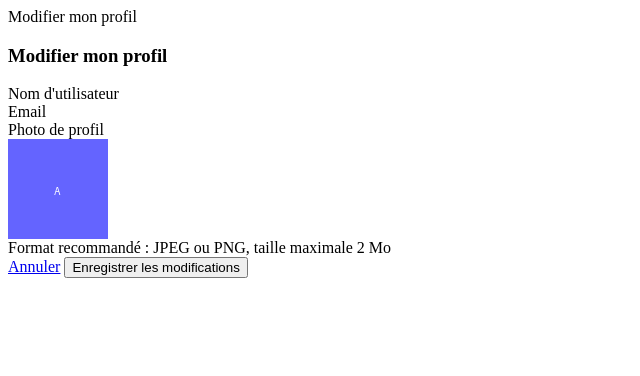
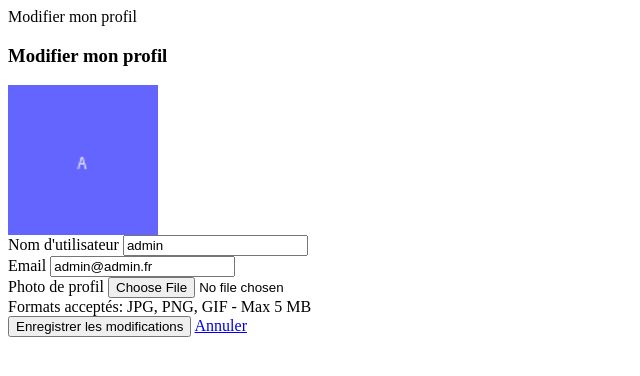
Before and after one commit to NayJi7/SecureSync, a Django app: page /edit/ in a window 1280 px wide. Shown: the top 376 px of the page, without its empty margins (0-640 px from the left). Run offline with Django 5.2, Linux system fonts and the light colour scheme; a user stored in the database is signed in.

Commit message:
ajout edit profile

```diff
--- a/backend/accounts/models.py
+++ b/backend/accounts/models.py
@@ -12,9 +12,14 @@
     photo = models.ImageField(upload_to=user_directory_path, blank=True, null=True)
 
     def save(self, *args, **kwargs):
-        if not self.photo:  # Si aucune photo n'est ajoutée
+        # On doit d'abord sauvegarder pour avoir un ID si c'est un nouvel utilisateur
+        is_new = self.pk is None
+        super().save(*args, **kwargs)
+
+        # Après la sauvegarde, on vérifie si une photo par défaut doit être créée
+        if not self.photo:
             self.photo.save(f"default_{self.username}.png", self.generate_default_avatar(), save=False)
-        super().save(*args, **kwargs)
+            super().save(update_fields=['photo'])
 
     def generate_default_avatar(self):
         """Génère une image avec l'initiale du pseudo."""
@@ -22,10 +27,8 @@
         img_size = (100, 100)
         bg_color = (100, 100, 255)  # Bleu
         text_color = (255, 255, 255)  # Blanc
-
         img = Image.new("RGB", img_size, bg_color)
         draw = ImageDraw.Draw(img)
-
         try:
             font = ImageFont.truetype("arial.ttf", 40)  # Police par défaut
         except IOError:
@@ -34,14 +37,12 @@
         text_size = draw.textbbox((0, 0), initial, font=font)
         text_x = (img_size[0] - (text_size[2] - text_size[0])) // 2
         text_y = (img_size[1] - (text_size[3] - text_size[1])) // 2
-
         draw.text((text_x, text_y), initial, font=font, fill=text_color)
 
         # Sauvegarde en mémoire
         image_io = io.BytesIO()
         img.save(image_io, format="PNG")
+        image_io.seek(0)
         content = ContentFile(image_io.getvalue(), name=f"default_{self.username}.png")
-
-        print(f"Image générée pour {self.username}: {content.name}")  # Debug pour vérifier le nom de l'image
-
+        print(f"Image générée pour {self.username}: {content.name}")  # Debug
         return content
--- a/backend/accounts/templates/edit_profile.html
+++ b/backend/accounts/templates/edit_profile.html
@@ -1,69 +1,68 @@
-
-
+{% load static %}
 {% block title %}Modifier mon profil{% endblock %}
 
 {% block content %}
-<div class="container my-5">
-    <div class="row">
-        <div class="col-md-8 mx-auto">
+<div class="container py-5">
+    <div class="row justify-content-center">
+        <div class="col-md-8">
             <div class="card shadow">
                 <div class="card-header bg-primary text-white">
                     <h3 class="mb-0">Modifier mon profil</h3>
                 </div>
                 <div class="card-body">
-                    <form method="post" enctype="multipart/form-data">
+                    <div class="mb-4 text-center">
+                        {% if user.photo %}
+                            <img src="{{ user.photo.url }}" alt="Photo de profil" class="rounded-circle img-thumbnail" style="width: 150px; height: 150px; object-fit: cover;">
+                        {% else %}
+                            <div class="rounded-circle bg-secondary text-white d-flex align-items-center justify-content-center mx-auto" style="width: 150px; height: 150px;">
+                                <span style="font-size: 60px;">{{ user.username.0|upper }}</span>
+                            </div>
+                        {% endif %}
+                    </div>
+
+                    <form method="POST" enctype="multipart/form-data">
                         {% csrf_token %}
 
                         {% if form.non_field_errors %}
                             <div class="alert alert-danger">
-                            {% for error in form.non_field_errors %}
-                                {{ error }}
-                            {% endfor %}
+                                {{ form.non_field_errors }}
                             </div>
                         {% endif %}
 
                         <div class="mb-3">
                             <label for="{{ form.username.id_for_label }}" class="form-label">Nom d'utilisateur</label>
+                            {{ form.username }}
                             {% if form.username.errors %}
                                 <div class="text-danger">
-                                {% for error in form.username.errors %}
-                                    {{ error }}
-                                {% endfor %}
+                                    {{ form.username.errors }}
                                 </div>
                             {% endif %}
                         </div>
 
                         <div class="mb-3">
                             <label for="{{ form.email.id_for_label }}" class="form-label">Email</label>
+                            {{ form.email }}
                             {% if form.email.errors %}
                                 <div class="text-danger">
-                                {% for error in form.email.errors %}
-                                    {{ error }}
-                                {% endfor %}
+                                    {{ form.email.errors }}
                                 </div>
                             {% endif %}
                         </div>
 
-                        <div class="mb-3">
+                        <div class="mb-4">
                             <label for="{{ form.photo.id_for_label }}" class="form-label">Photo de profil</label>
-                            {% if user.photo %}
-                            <div class="mb-2">
-                                <img src="{{ user.photo.url }}" alt="Photo actuelle" class="img-thumbnail" style="max-width: 150px;">
+                            {{ form.photo }}
+                            {% if form.photo.errors %}
+                                <div class="text-danger">
+                                    {{ form.photo.errors }}
                                 </div>
                             {% endif %}
-                            {% if form.photo.errors %}
-                            <div class="text-danger">
-                                {% for error in form.photo.errors %}
-                                    {{ error }}
-                                {% endfor %}
-                            </div>
-                            {% endif %}
-                            <div class="form-text">Format recommandé : JPEG ou PNG, taille maximale 2 Mo</div>
+                            <div class="form-text">Formats acceptés: JPG, PNG, GIF - Max 5 MB</div>
                         </div>
 
-                        <div class="d-flex justify-content-between">
-                            <a href="{% url 'profile' %}" class="btn btn-secondary">Annuler</a>
+                        <div class="d-grid gap-2">
                             <button type="submit" class="btn btn-primary">Enregistrer les modifications</button>
+                            <a href="{% url 'profile' %}" class="btn btn-outline-secondary">Annuler</a>
                         </div>
                     </form>
                 </div>
--- a/backend/accounts/views.py
+++ b/backend/accounts/views.py
@@ -6,6 +6,7 @@
 from django.contrib.auth.decorators import login_required
 from .forms import CustomUserUpdateForm
 from .models import CustomUser
+from django import forms
 def index(request):
     return render(request, 'index.html')
 
@@ -80,3 +81,73 @@
         form = CustomUserUpdateForm(instance=request.user)
 
     return render(request, 'edit_profile.html', {'form': form})
+
+
+class EditProfileForm(forms.ModelForm):
+    """Formulaire de modification de profil utilisateur"""
+
+    class Meta:
+        model = CustomUser
+        fields = ['username', 'email', 'photo']
+        widgets = {
+            'username': forms.TextInput(attrs={'class': 'form-control'}),
+            'email': forms.EmailInput(attrs={'class': 'form-control'}),
+            'photo': forms.FileInput(attrs={'class': 'form-control'}),
+        }
+
+    def clean_username(self):
+        username = self.cleaned_data.get('username')
+        user_id = self.instance.id
+
+        # Vérifier si le nom d'utilisateur existe déjà (pour un autre utilisateur)
+        if CustomUser.objects.filter(username=username).exclude(id=user_id).exists():
+            raise forms.ValidationError("Ce nom d'utilisateur est déjà utilisé.")
+
+        return username
+
+    def clean_email(self):
+        email = self.cleaned_data.get('email')
+        user_id = self.instance.id
+
+        # Vérifier si l'email existe déjà (pour un autre utilisateur)
+        if CustomUser.objects.filter(email=email).exclude(id=user_id).exists():
+            raise forms.ValidationError("Cet email est déjà utilisé.")
+
+        return email
+
+    def clean_photo(self):
+        photo = self.cleaned_data.get('photo')
+        if photo:
+            # Vérifier la taille du fichier (5MB max)
+            if hasattr(photo, 'size') and photo.size > 5 * 1024 * 1024:
+                raise forms.ValidationError("La taille de l'image ne doit pas dépasser 5 MB.")
+
+            # Vérifier le format du fichier
+            if hasattr(photo, 'content_type'):
+                # Si c'est un nouveau fichier téléchargé
+                allowed_formats = ['image/jpeg', 'image/png', 'image/gif']
+                if photo.content_type not in allowed_formats:
+                    raise forms.ValidationError("Seuls les formats JPG, PNG et GIF sont acceptés.")
+            else:
+                # Pour les fichiers existants, vérifier l'extension
+                import os
+                ext = os.path.splitext(photo.name)[1].lower()
+                if ext not in ['.jpg', '.jpeg', '.png', '.gif']:
+                    raise forms.ValidationError("Seuls les formats JPG, PNG et GIF sont acceptés.")
+
+        return photo
+
+@login_required
+def edit_profile(request):
+    """Vue pour modifier le profil utilisateur"""
+
+    if request.method == 'POST':
+        form = EditProfileForm(request.POST, request.FILES, instance=request.user)
+        if form.is_valid():
+            form.save()
+            messages.success(request, "Votre profil a été mis à jour avec succès.")
+            return redirect('profile')  # Redirection vers la page de profil
+    else:
+        form = EditProfileForm(instance=request.user)
+
+    return render(request, 'edit_profile.html', {'form': form})
```
Also changed, not shown: backend/db.sqlite3, backend/media/profile_pics/user_None/profile_pics/user_13/default_lo.png (added), backend/media/profile_pics/user_None/profile_pics/user_14/Screenshot_from_2025-01-17_15-46-51.png (added), backend/media/profile_pics/user_None/profile_pics/user_14/default_lo.png (added). Lines whose indentation alone changed are shown as unchanged.
